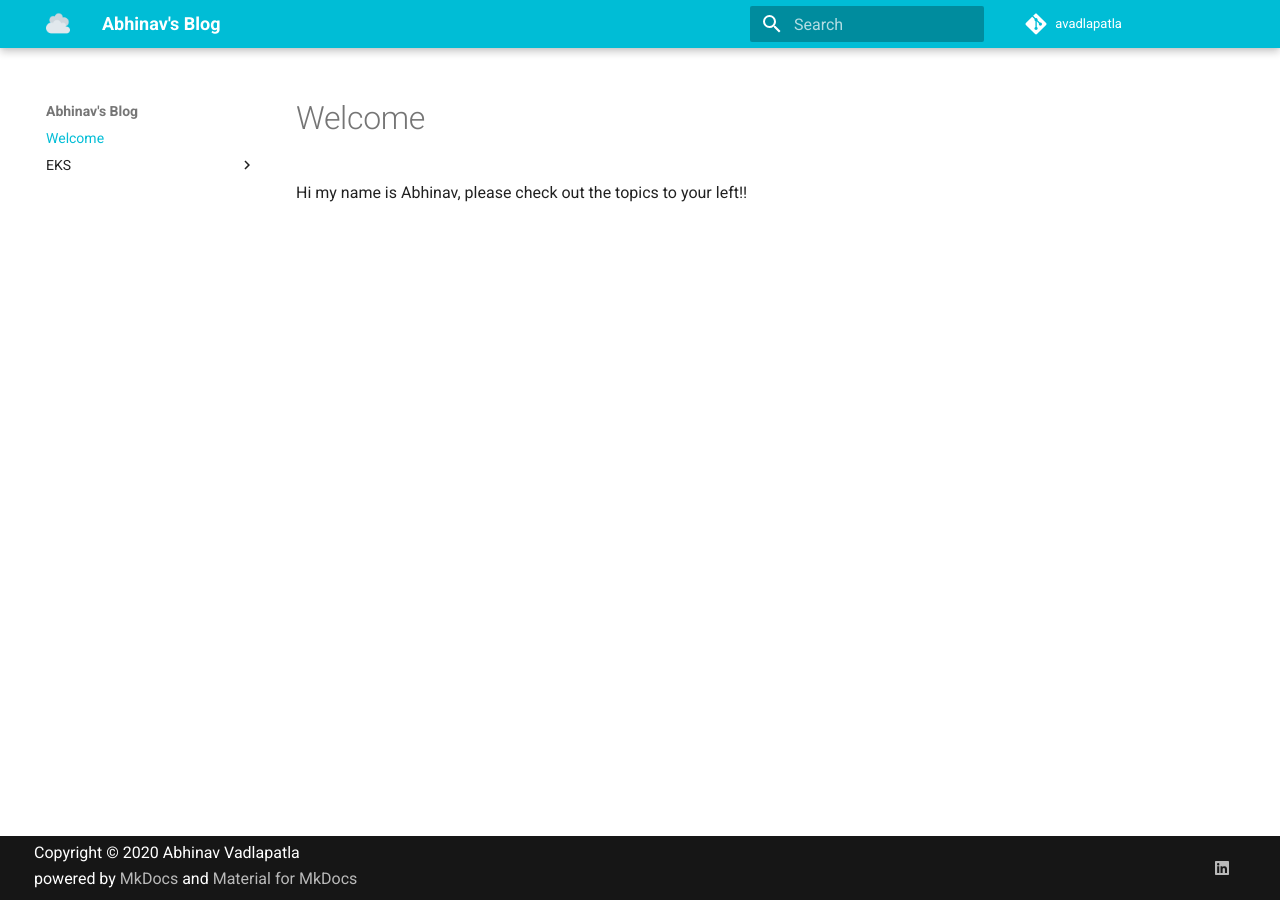
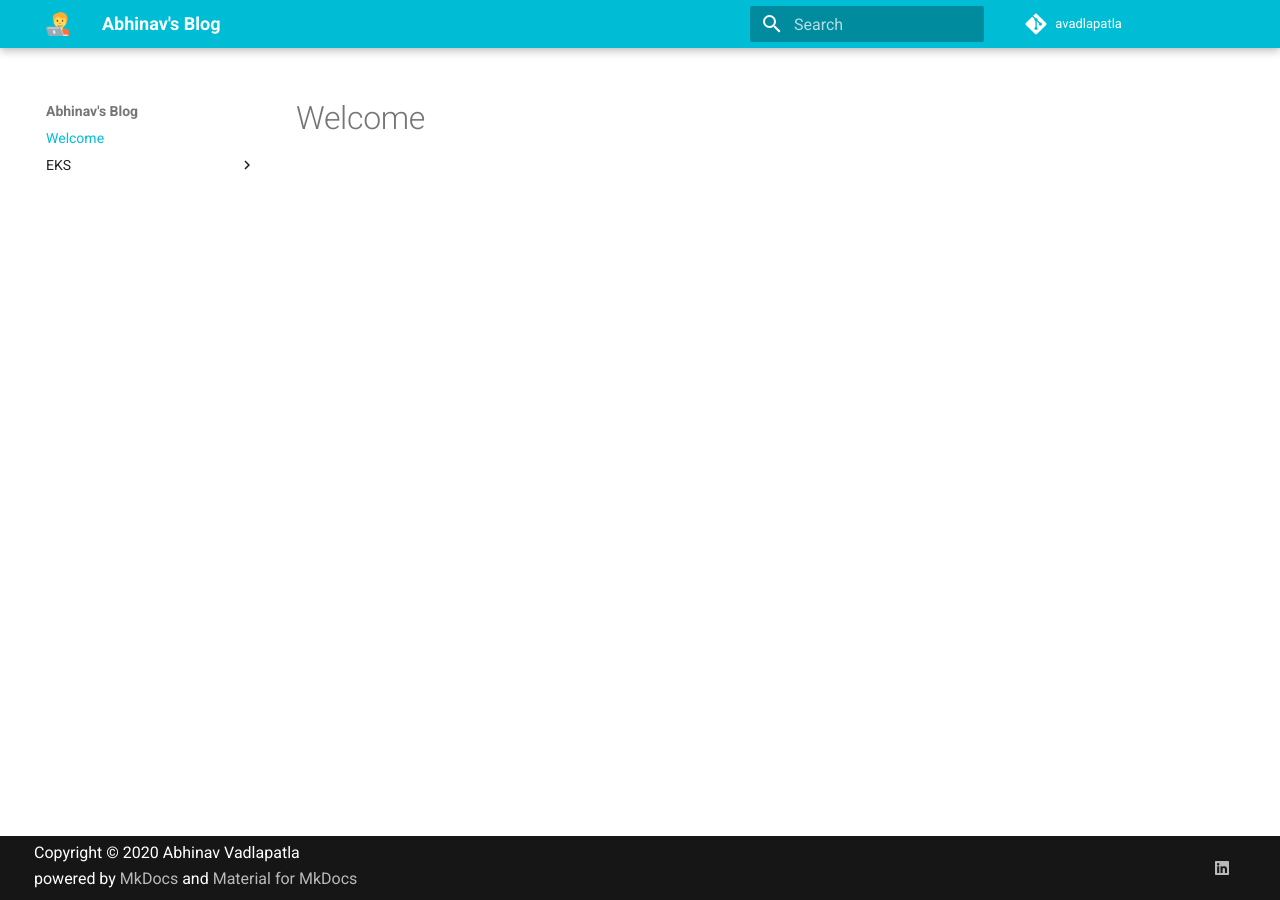
Before and after one commit to avadlapatla/blog, an MkDocs documentation site: the page built from docs/index.md, in a window 1280 px wide. Built offline with MkDocs 1.6.1 and Material for MkDocs 9.7.7, drawn with Linux system fonts in a browser that asks for light colours; comment, search, counter and statistics services are not loaded.

Commit message:
changed logo

```diff
--- a/docs/index.md
+++ b/docs/index.md
@@ -1,3 +1 @@
 # Welcome
-
-Hi my name is Abhinav, please check out the topics to your left!!
--- a/mkdocs.yml
+++ b/mkdocs.yml
@@ -15,7 +15,7 @@ theme:
   language: en
   include_sidebar: true
   favicon: assets/img/favicon.png
-  logo: assets/img/clouds.png
+  logo: assets/img/favicon.png
   palette:
     primary: 'cyan'
     accent: 'cyan'
```
Also changed, not shown: docs/assets/img/clouds.png (deleted).
